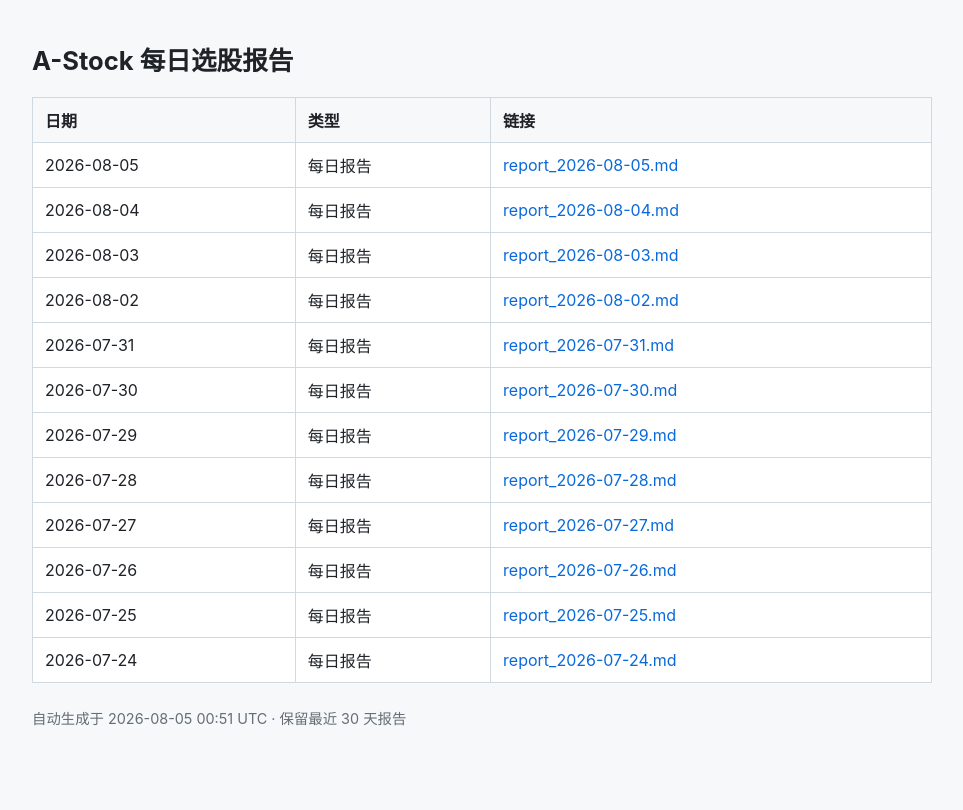
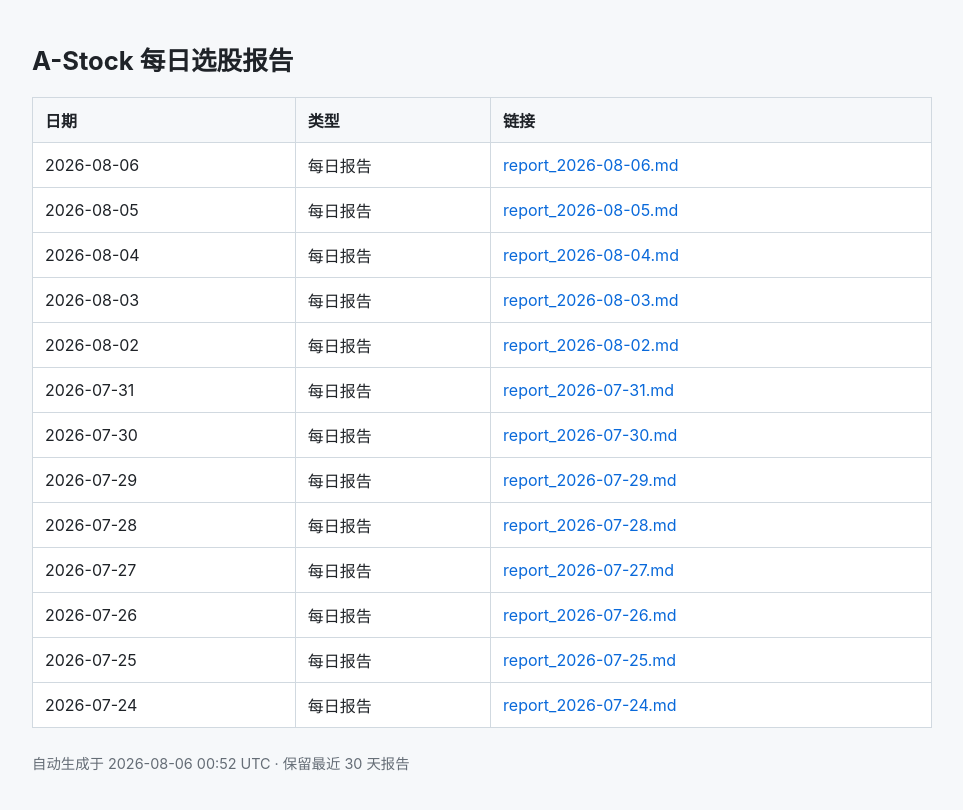
Before and after one commit to passepartoute/a-stock-advisor, a plain HTML site: page index.html in a window 1280 px wide. Shown: the whole page, without its empty margins (158-1121 px from the left). Drawn offline with Linux system fonts and the light colour scheme.

Commit message:
deploy: cdfabe94fb29de29c4cdf48d92ceb3e1b82e8d03

```diff
--- a/index.html
+++ b/index.html
@@ -26,6 +26,7 @@
   <h1>A-Stock 每日选股报告</h1>
   <table>
     <tr><th>日期</th><th>类型</th><th>链接</th></tr>
+    <tr><td>2026-08-06</td><td>每日报告</td><td><a href="viewer.html?report=report_2026-08-06.md">report_2026-08-06.md</a></td></tr>
     <tr><td>2026-08-05</td><td>每日报告</td><td><a href="viewer.html?report=report_2026-08-05.md">report_2026-08-05.md</a></td></tr>
     <tr><td>2026-08-04</td><td>每日报告</td><td><a href="viewer.html?report=report_2026-08-04.md">report_2026-08-04.md</a></td></tr>
     <tr><td>2026-08-03</td><td>每日报告</td><td><a href="viewer.html?report=report_2026-08-03.md">report_2026-08-03.md</a></td></tr>
@@ -39,6 +40,6 @@
     <tr><td>2026-07-25</td><td>每日报告</td><td><a href="viewer.html?report=report_2026-07-25.md">report_2026-07-25.md</a></td></tr>
     <tr><td>2026-07-24</td><td>每日报告</td><td><a href="viewer.html?report=report_2026-07-24.md">report_2026-07-24.md</a></td></tr>
   </table>
-  <p class="footer">自动生成于 2026-08-05 00:51 UTC · 保留最近 30 天报告</p>
+  <p class="footer">自动生成于 2026-08-06 00:52 UTC · 保留最近 30 天报告</p>
 </body>
 </html>
```
Also changed, not shown: 1 other file.
